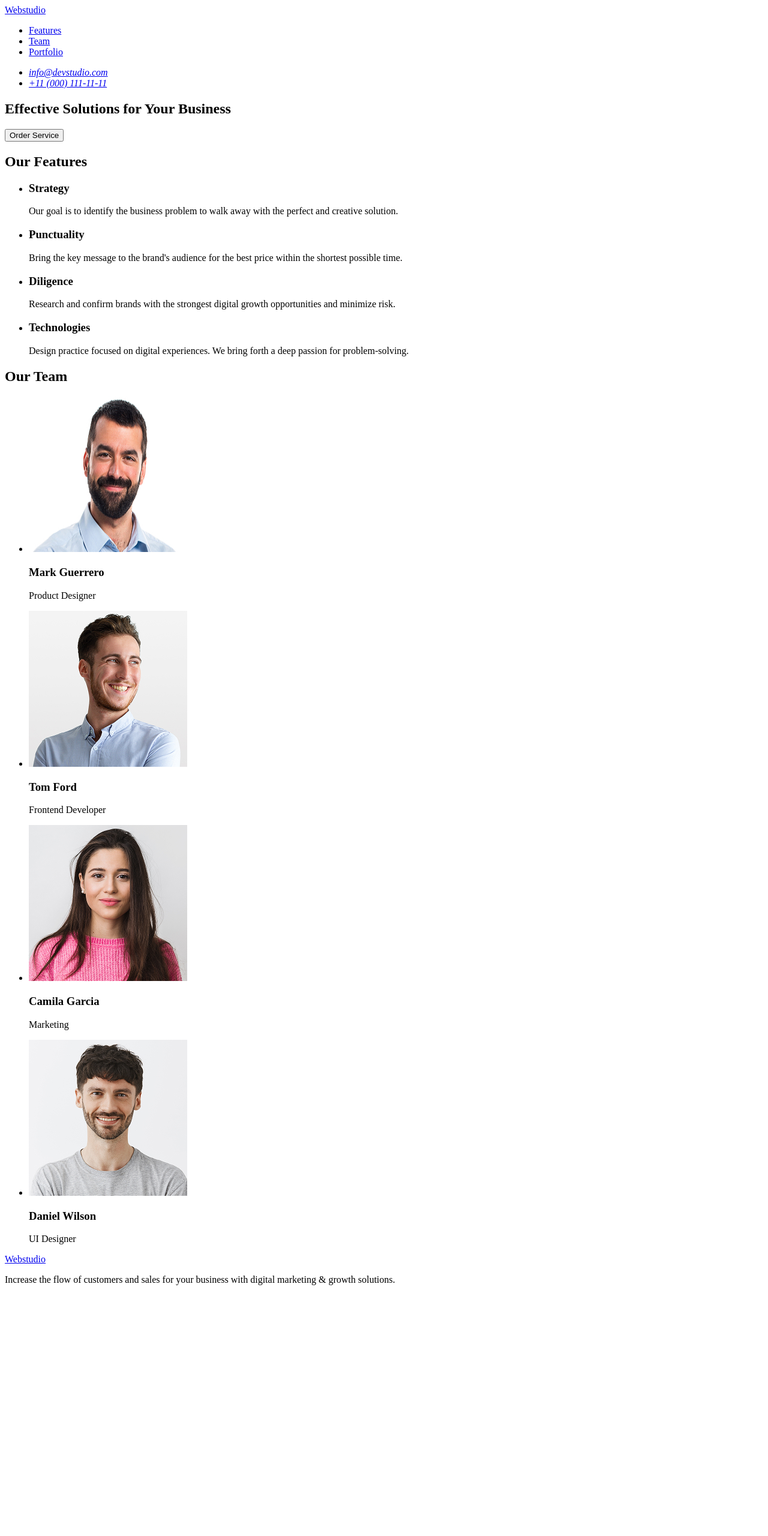
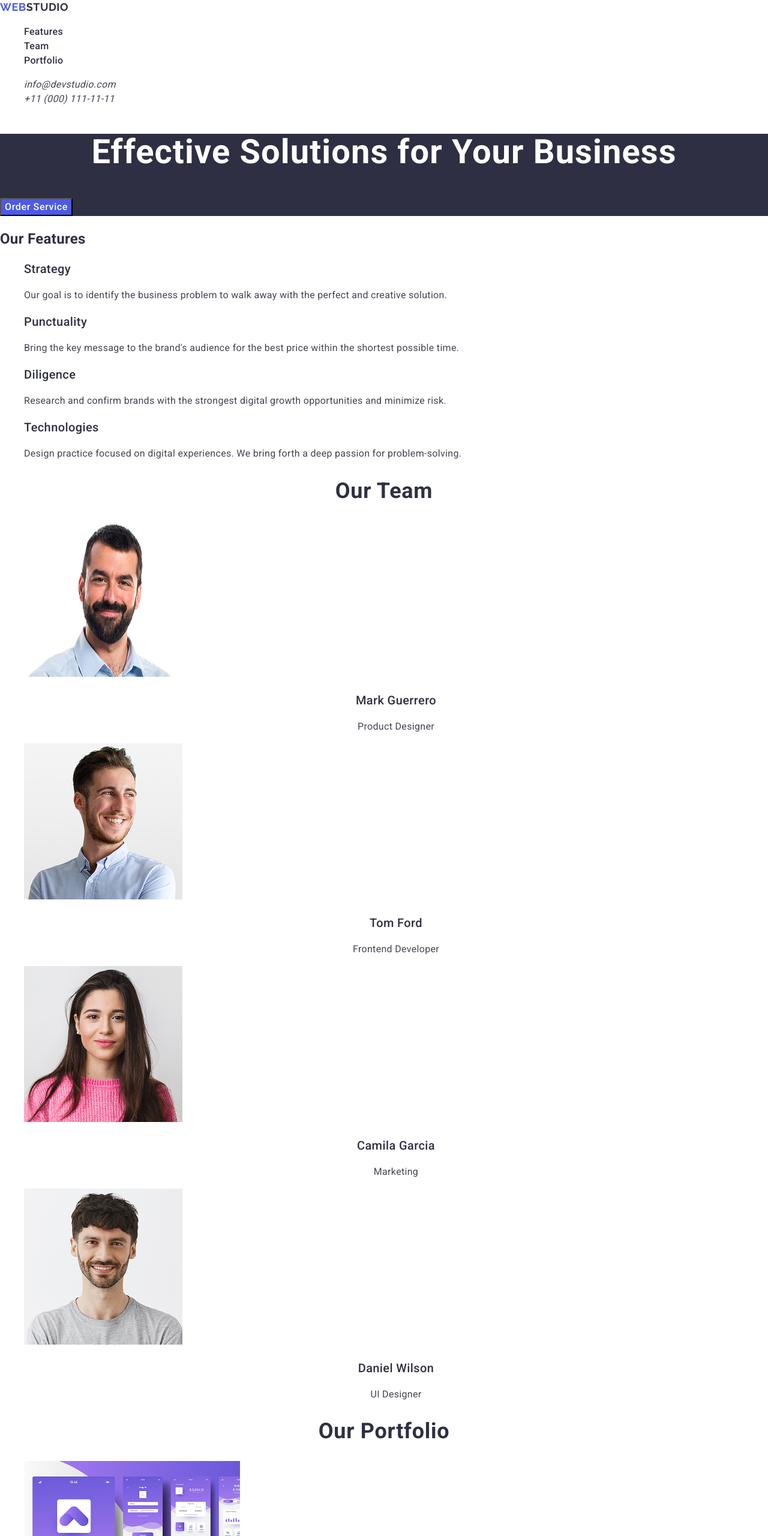
Before and after one commit to stymchyshyn-spec/goit-markup-hw-02, a plain HTML site: page index.html in a window 1280 px wide. Shown: the top 2560 px of the page at 60% size. Before the commit the page ends 2158 px from the top, so only its background shows below. Drawn offline with nearby package versions, Linux system fonts and the light colour scheme.

Commit message:
Upates.CSS

```diff
--- /dev/null
+++ b/css/common.css
@@ -0,0 +1,29 @@
+body {
+    font-family: "Roboto", sans-serif;
+    background-color: #fff;;
+    color: #2e2f42;
+    font-weight: 500;
+    font-size: 16px;
+    line-height: 1.5;
+    letter-spacing: 0.02em;
+}
+a {
+    text-decoration: none;
+    color: inherit;
+}
+button {
+    cursor: pointer;
+    font-family: "Roboto", sans-serif;
+        font-weight: 500;
+        font-size: 16px;
+        line-height: 1.5;
+        letter-spacing: 0.04em;
+        color: #fff;
+        background-color: #4d5ae5;
+}
+button:hover,
+button:focus {
+    background-color: #404bbf; }
+ul {
+    list-style-type: none;
+}
--- /dev/null
+++ b/css/features.css
@@ -0,0 +1,16 @@
+#features h3 {
+    font-family: "Roboto", sans-serif;
+        font-weight: 500;
+        font-size: 20px;
+        line-height: 1.2;
+        letter-spacing: 0.02em;
+        color: #2e2f42;
+}
+#features p {
+font-family: "Roboto", sans-serif;
+    font-weight: 400;
+    font-size: 16px;
+    line-height: 1.5;
+    letter-spacing: 0.02em;
+    color: #434455;
+}
--- /dev/null
+++ b/css/footer.css
@@ -0,0 +1,21 @@
+#footer {
+    background-color: #2e2f42;
+}
+
+#footer p {
+    color: #f4f4fd;
+}
+
+.logo2 {
+    font-family: "Raleway", sans-serif;
+    font-weight: 700;
+    font-size: 18px;
+    line-height: 1.33333;
+    letter-spacing: 0.03em;
+    text-transform: uppercase;
+    color: #f4f4fd;
+}
+
+.logo2 span {
+    color: #4d5ae5;
+}
--- /dev/null
+++ b/css/header.css
@@ -0,0 +1,41 @@
+.logo {
+    font-family: "Raleway", sans-serif;
+    font-weight: 700;
+    font-size: 18px;
+    line-height: 1.33333;
+    letter-spacing: 0.03em;
+    text-transform: uppercase;
+    color: #2e2f42;
+}
+
+.logo span {
+    color: #4d5ae5;
+}
+
+.menu {
+    font-family: "Roboto", sans-serif;
+    font-weight: 500;
+    font-size: 16px;
+    line-height: 1.5;
+    letter-spacing: 0.02em;
+    color: #2e2f42;
+}
+
+.menu:hover,
+.menu:focus {
+    color: #404bbf;
+}
+
+.contacts {
+    font-family: "Roboto", sans-serif;
+    font-weight: 400;
+    font-size: 16px;
+    line-height: 1.5;
+    letter-spacing: 0.02em;
+    color: #434455;
+}
+
+.contacts:hover,
+.contacts:focus {
+    color: #404bbf;
+}
--- /dev/null
+++ b/css/hero.css
@@ -0,0 +1,12 @@
+#hero h1{
+    font-family: "Roboto", sans-serif;
+    font-weight: 700;
+    font-size: 56px;
+    line-height: 1.07143;
+    letter-spacing: 0.02em;
+    text-align: center;
+    color: #fff;
+}
+#hero {
+    background-color: #2e2f42;
+}
--- /dev/null
+++ b/css/main.css
@@ -0,0 +1,7 @@
+@import 'common.css';
+@import 'header.css';
+@import 'hero.css';
+@import 'features.css';
+@import 'team.css';
+@import 'portfolio.css';
+@import 'footer.css';
--- /dev/null
+++ b/css/portfolio.css
@@ -0,0 +1,29 @@
+#portfolio h2 {
+    font-family: "Roboto", sans-serif;
+        font-weight: 700;
+        font-size: 36px;
+        line-height: 1.11111;
+        letter-spacing: 0.02em;
+        text-align: center;
+        color: #2e2f42;
+}
+#portfolio h3 {
+    font-family: "Roboto", sans-serif;
+        font-weight: 500;
+        font-size: 20px;
+        line-height: 1.2;
+        letter-spacing: 0.02em;
+        color: #2e2f42;
+}
+#portfolio p {
+    font-family: "Roboto", sans-serif;
+        font-weight: 400;
+        font-size: 16px;
+        line-height: 1.5;
+        letter-spacing: 0.02em;
+        color: #434455;
+}
+#portfolio img {
+    width: 360px;
+        height: 300px;
+}
--- /dev/null
+++ b/css/team.css
@@ -0,0 +1,31 @@
+#team h2 {
+    font-family: "Roboto", sans-serif;
+        font-weight: 700;
+        font-size: 36px;
+        line-height: 1.11111;
+        letter-spacing: 0.02em;
+        text-align: center;
+        color: #2e2f42;
+}
+#team h3 {
+    font-family: "Roboto", sans-serif;
+        font-weight: 500;
+        font-size: 20px;
+        line-height: 1.2;
+        letter-spacing: 0.02em;
+        text-align: center;
+        color: #2e2f42;
+}
+#team p {
+    font-family: "Roboto", sans-serif;
+        font-weight: 400;
+        font-size: 16px;
+        line-height: 1.5;
+        letter-spacing: 0.02em;
+        text-align: center;
+        color: #434455;
+}
+#team img {
+    width: 264px;
+        height: 260px;
+}
--- a/index.html
+++ b/index.html
@@ -4,19 +4,24 @@
     <meta charset="UTF-8" />
     <meta name="viewport" content="width=device-width, initial-scale=1.0" />
     <title>Document</title>
+    <link rel="stylesheet" href="https://cdnjs.cloudflare.com/ajax/libs/modern-normalize/3.0.1/modern-normalize.min.css" integrity="sha512-q6WgHqiHlKyOqslT/lgBgodhd03Wp4BEqKeW6nNtlOY4quzyG3VoQKFrieaCeSnuVseNKRGpGeDU3qPmabCANg==" crossorigin="anonymous" referrerpolicy="no-referrer">
+    <link rel="preconnect" href="https://fonts.googleapis.com">
+    <link rel="preconnect" href="https://fonts.gstatic.com" crossorigin>
+    <link href="https://fonts.googleapis.com/css2?family=Raleway:wght@700&family=Roboto:wght@100..900&display=swap" rel="stylesheet">
+    <link rel="stylesheet" href="./css/main.css" />
   </head>
   <body>
     <header id="header">
-      <a href="./index.html">Webstudio</a>
+      <a href="./index.html" class="logo"><span>Web</span>studio</a>
       <nav>
-        <ul>
+        <ul class="menu">
           <li><a href="#features">Features</a></li>
           <li><a href="#team">Team</a></li>
           <li><a href="#portfolio">Portfolio</a></li>
         </ul>
       </nav>
       <address>
-        <ul>
+        <ul class="contacts">
           <li><a href="mailto:info@devstudio.com">info@devstudio.com</a></li>
           <li><a href="tel:+110001111111">+11 (000) 111-11-11</a></li>
         </ul>
@@ -79,10 +84,45 @@
           </li>
         </ul>
       </section>
+      <section id="portfolio">
+        <h2>Our Portfolio</h2>
+        <ul>
+          <li>
+             <img src="./images/portfolio-1.jpg" alt="Banking App" width="360" height="300" />
+             <h3>Banking App</h3>
+             <p>App</p>
+          </li>
+          <li>
+             <img src="./images/portfolio-2.jpg" alt="Cashless Payment" width="360" height="300" />
+             <h3>Cashless Payment</h3>
+             <p>Marketing</p>
+          </li>
+          <li>
+             <img src="./images/portfolio-3.jpg" alt="Meditation App" width="360" height="300" />
+             <h3>Meditation App</h3>
+             <p>App</p>
+          </li>
+          <li>
+             <img src="./images/portfolio-4.jpg" alt="Taxi Service" width="360" height="300" />
+             <h3>Taxi Service</h3>
+             <p>Marketing</p>
+          </li>
+          <li>
+             <img src="./images/portfolio-5.jpg" alt="Screen Illustrations" width="360" height="300" />
+             <h3>Screen Illustrations</h3>
+             <p>Design</p>
+          </li>
+          <li>
+             <img src="./images/portfolio-6.jpg" alt="Online Courses" width="360" height="300" />
+             <h3>Online Courses</h3>
+             <p>Marketing</p>
+          </li>
+        </ul>
+      </section>
     </main>
 
     <footer id="footer">
-      <a href="./index.html">Webstudio</a>
+      <a href="./index.html" class="logo2"><span>Web</span>studio</a>
       <p>
         Increase the flow of customers and sales for your business with digital
         marketing & growth solutions.
```
Also changed, not shown: images/portfolio-1.jpg (added), images/portfolio-2.jpg (added), images/portfolio-3.jpg (added), images/portfolio-4.jpg (added), images/portfolio-5.jpg (added), images/portfolio-6.jpg (added).
